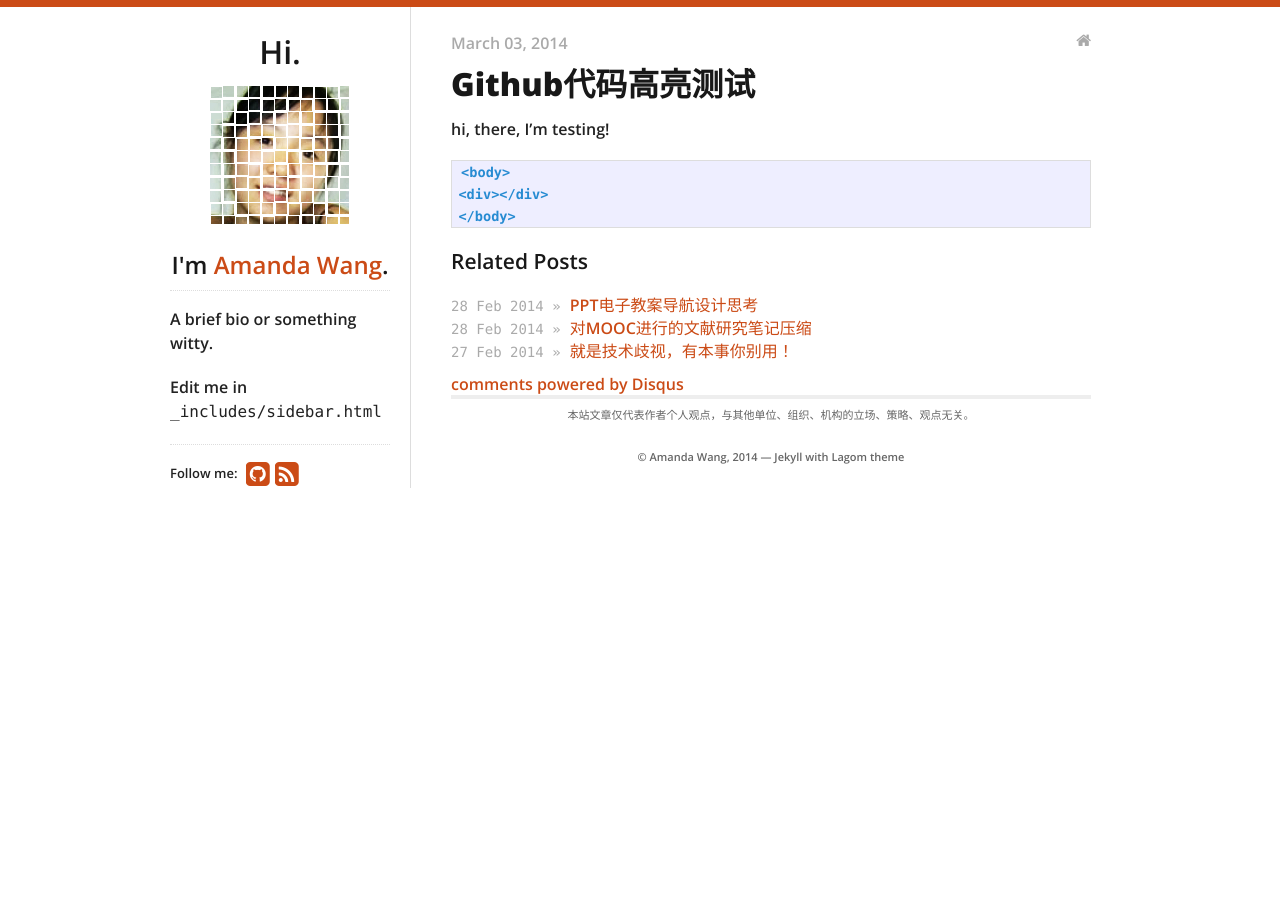
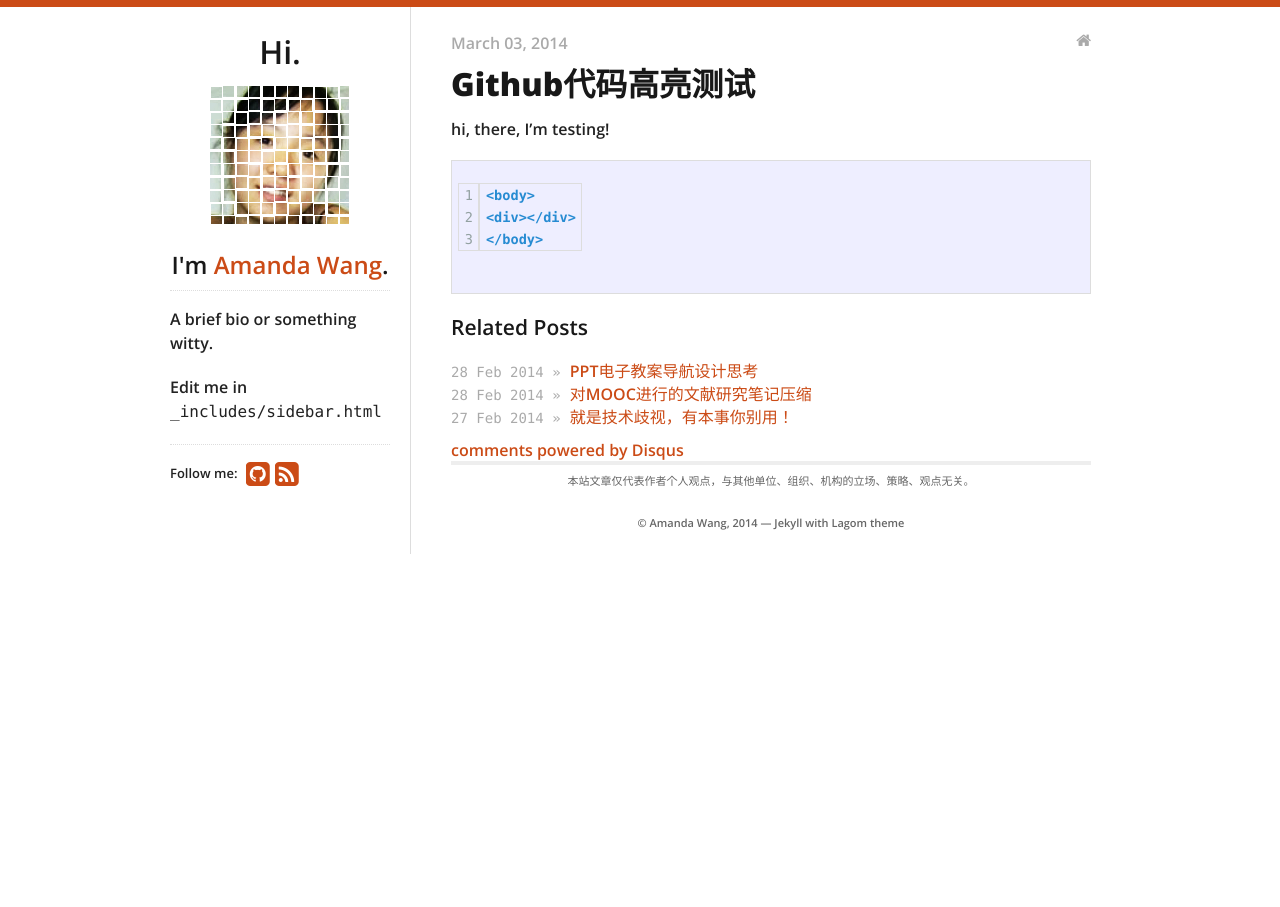
Before and after one commit to fantaghiro/fantaghiro.github.io, a Jekyll site: the page built from _posts/2014-03-03-code-highlight-testing.markdown, in a window 1280 px wide. Built offline with Jekyll 4.4.1, drawn with Linux system fonts in a browser that asks for light colours; nearby versions of some CDN libraries; comment, search, counter and statistics services are not loaded.

Commit message:
Update 2014-03-03-code-highlight-testing.markdown

```diff
--- a/_posts/2014-03-03-code-highlight-testing.markdown
+++ b/_posts/2014-03-03-code-highlight-testing.markdown
@@ -8,8 +8,8 @@ tags:
 ---
 hi, there, I'm testing!
 
-{% highlight html  %}
+{% highlight html linenos %}
 <body>
 <div></div>
 </body>
-{% endhighlight  %}
+{% endhighlight %}
```
